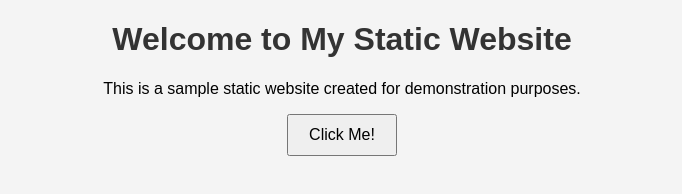
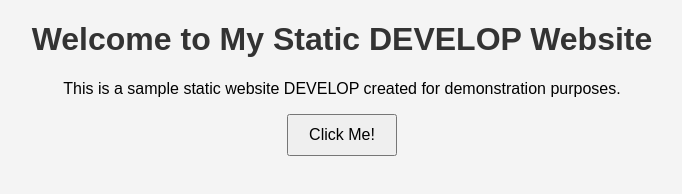
Before and after one commit to cloud-dev-user/githubpagesdemo, a plain HTML site: page index.html in a window 1280 px wide. Shown: the whole page, without its empty margins (298-980 px from the left). Drawn offline with Linux system fonts and the light colour scheme.

Commit message:
Update index.html

```diff
--- a/index.html
+++ b/index.html
@@ -3,12 +3,12 @@
   <head>
      <meta charset="UTF-8">
      <meta name="viewport" content="width=device-width, initial-scale=1.0">
-     <title>My Static Website</title>
+     <title>My Static DEVELOP Website</title>
      <link rel="stylesheet" href="styles.css">
   </head>
   <body>
-      <h1>Welcome to My Static Website</h1>
-      <p>This is a sample static website created for demonstration purposes.</p>
+      <h1>Welcome to My Static DEVELOP Website</h1>
+      <p>This is a sample static website  DEVELOP created for demonstration purposes.</p>
       <button id="myButton">Click Me!</button>
       <script src="script.js"></script>
   </body>
```
